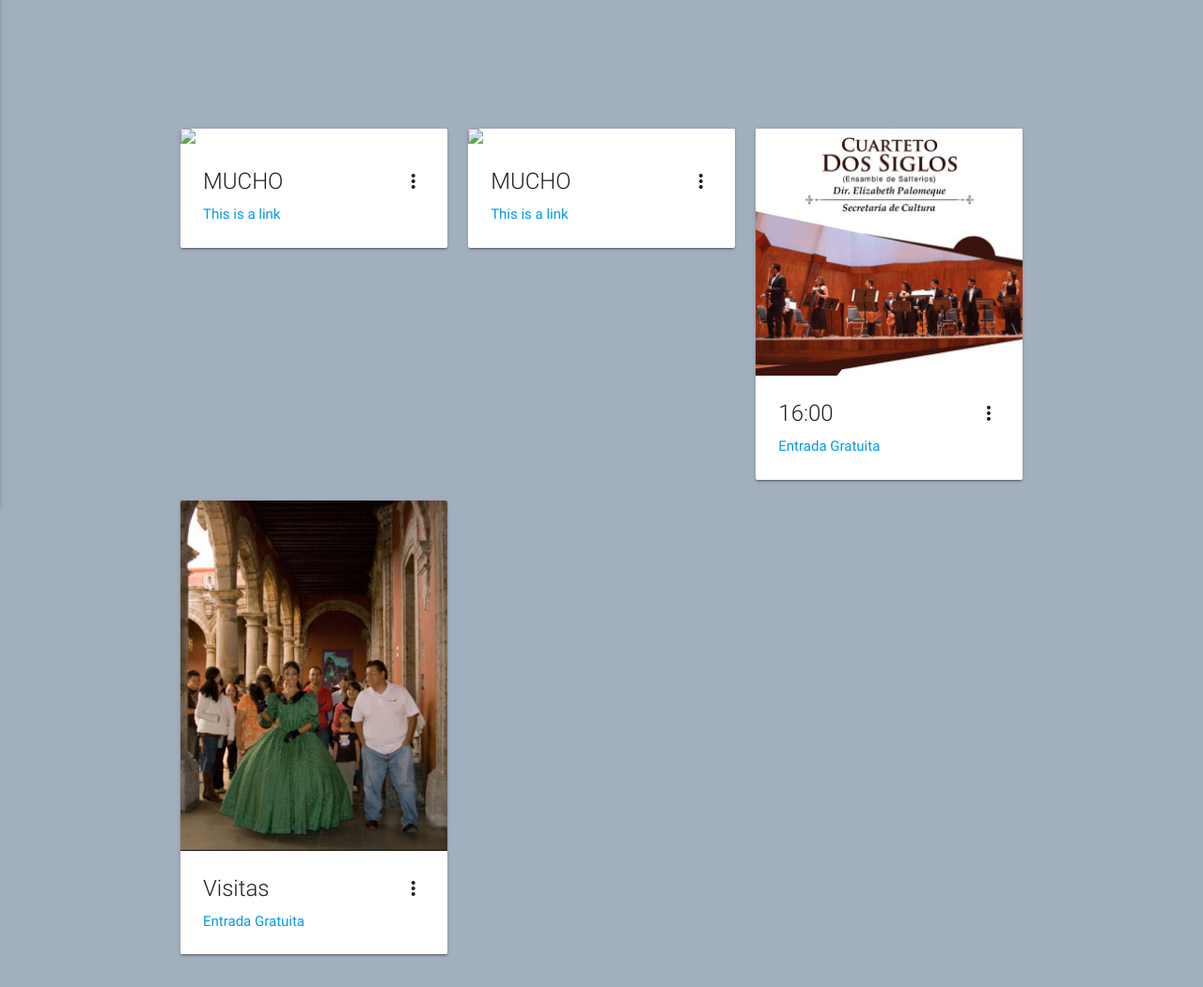
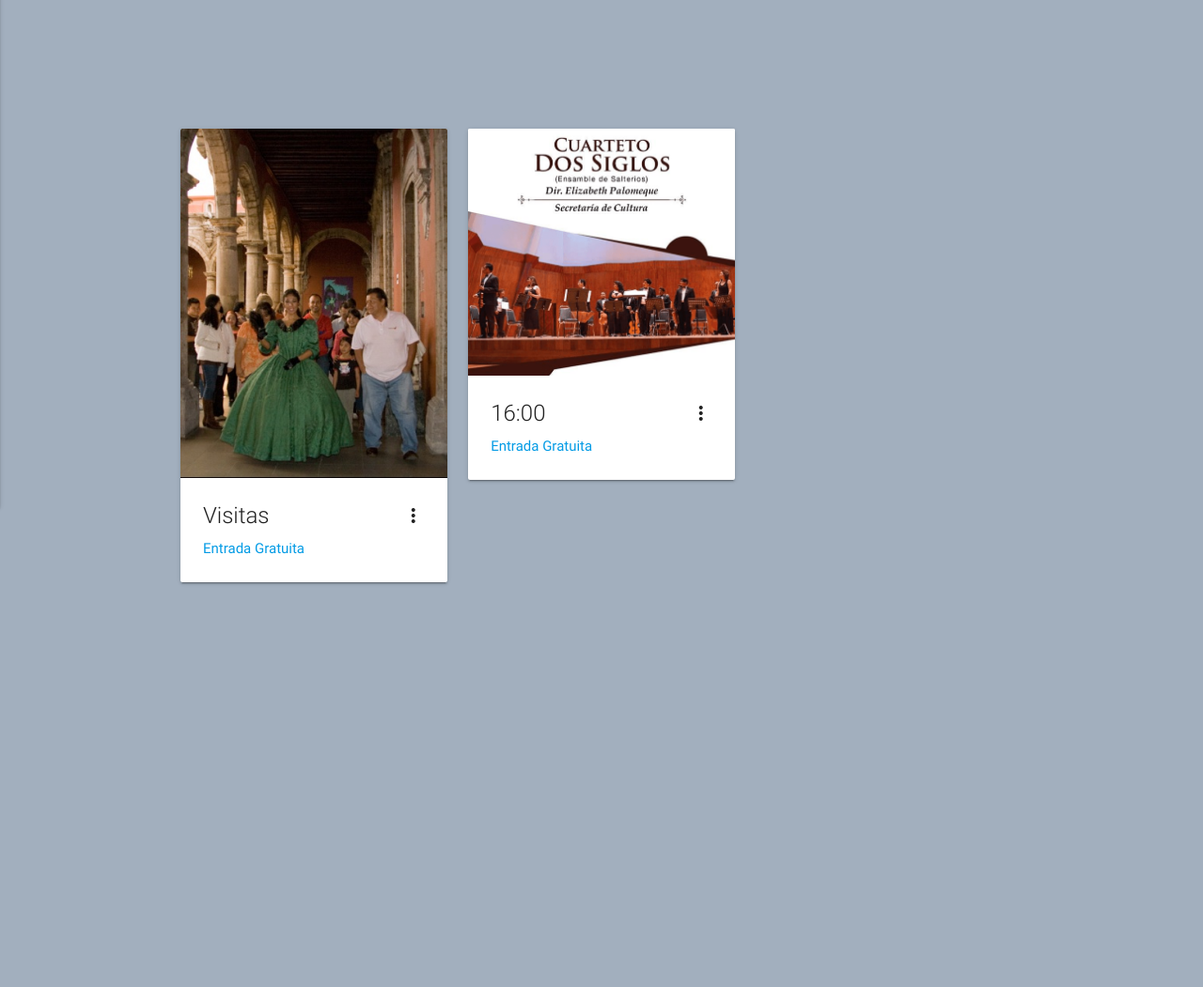
Before and after one commit to fbk-rena/encontrArte, a plain HTML site: page views/mapa.html in a window 1280 px wide. Shown: the part 320-1371 px from the top of the page at 94% size. After the commit the page ends 975 px from the top, so only its background shows below. Drawn offline with nearby package versions, Linux system fonts and the light colour scheme; some packages are replaced by stand-ins of ours.

Commit message:
Create mapa.html

```diff
--- a/views/mapa.html
+++ b/views/mapa.html
@@ -46,37 +46,22 @@
         </section>
         <section id="eventos" class="container">
            <div class="row">
-               <div class="col s6 m4">
+              <div class="col s12 m4">
                 <div class="card">
                     <div class="card-image waves-effect waves-block waves-light">
-                        <img class="activator" src="../assets/">
+                        <img class="activator imagen" src="../assets/img/evento3.jpg">
                     </div>
                     <div class="card-content ">
-                        <span class="card-title activator grey-text text-darken-4">MUCHO<i class="material-icons right">more_vert</i></span>
-                        <p><a href="#">This is a link</a></p>
+                        <span class="card-title activator grey-text text-darken-4">Visitas<i class="material-icons right">more_vert</i></span>
+                        <p><a href="#">Entrada Gratuita</a></p>
                     </div>
                     <div class="card-reveal">
-                        <span class="card-title grey-text text-darken-4">Card Title<i class="material-icons right">close</i></span>
-                        <p>Here is some more information about this product that is only revealed once clicked on.</p>
+                        <span class="card-title grey-text text-darken-4">Descripción del evento<i class="material-icons right">close</i></span>
+                        <p>La actriz Nelly López, ofrece una visita guiada caracterizada como nieta de Juan Gutiérrez Altamirano, fundador del linaje de los Condes de Santiago de Calimaya, hablará acerca de la historia de la familia, la vida cotidiana y las leyendas del antiguo Palacio donde vivieron los Condes por los espacios históricos del actual Museo de la Ciudad de Méxicos.</p>
                     </div>
                 </div>
             </div>
-            <div class="col s6 m4">
-                <div class="card">
-                    <div class="card-image waves-effect waves-block waves-light">
-                        <img class="activator" src="../assets/">
-                    </div>
-                    <div class="card-content ">
-                        <span class="card-title activator grey-text text-darken-4">MUCHO<i class="material-icons right">more_vert</i></span>
-                        <p><a href="#">This is a link</a></p>
-                    </div>
-                    <div class="card-reveal">
-                        <span class="card-title grey-text text-darken-4">Card Title<i class="material-icons right">close</i></span>
-                        <p>Here is some more information about this product that is only revealed once clicked on.</p>
-                    </div>
-                </div>
-            </div>
-            <div class="col s6 m4">
+            <div class="col s12 m4">
                 <div id="evento1" class="card">
                     <div class="card-image waves-effect waves-block waves-light">
                         <img class="activator imagen" src="../assets/img/evvento3.png">
@@ -94,21 +79,7 @@
                     </div>
                 </div>
             </div>
-            <div class="col s6 m4">
-                <div class="card">
-                    <div class="card-image waves-effect waves-block waves-light">
-                        <img class="activator imagen" src="../assets/img/evento3.jpg">
-                    </div>
-                    <div class="card-content ">
-                        <span class="card-title activator grey-text text-darken-4">Visitas<i class="material-icons right">more_vert</i></span>
-                        <p><a href="#">Entrada Gratuita</a></p>
-                    </div>
-                    <div class="card-reveal">
-                        <span class="card-title grey-text text-darken-4">Descripción del evento<i class="material-icons right">close</i></span>
-                        <p>La actriz Nelly López, ofrece una visita guiada caracterizada como nieta de Juan Gutiérrez Altamirano, fundador del linaje de los Condes de Santiago de Calimaya, hablará acerca de la historia de la familia, la vida cotidiana y las leyendas del antiguo Palacio donde vivieron los Condes por los espacios históricos del actual Museo de la Ciudad de Méxicos.</p>
-                    </div>
-                </div>
-            </div>
+
            </div>
         </section>
 
```
